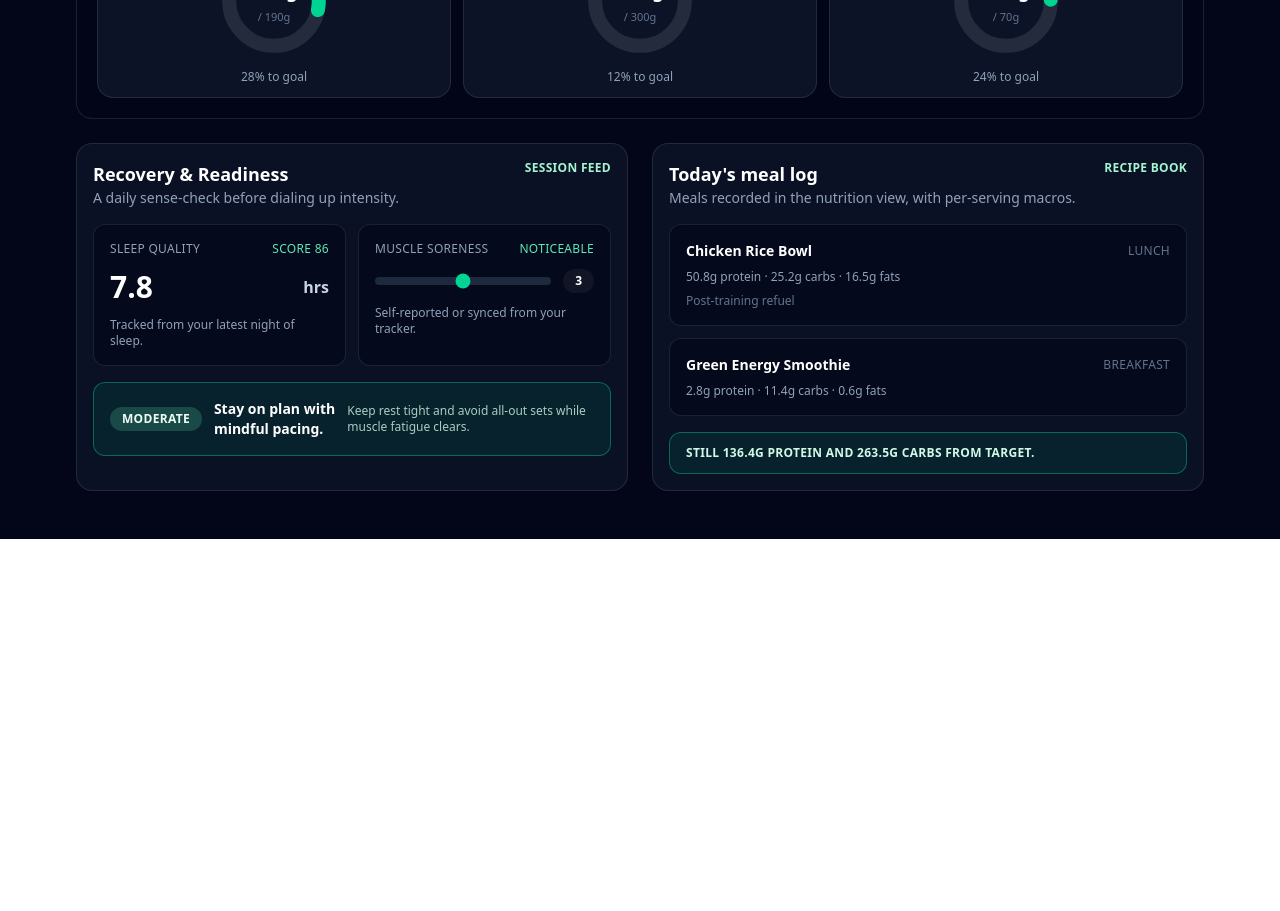
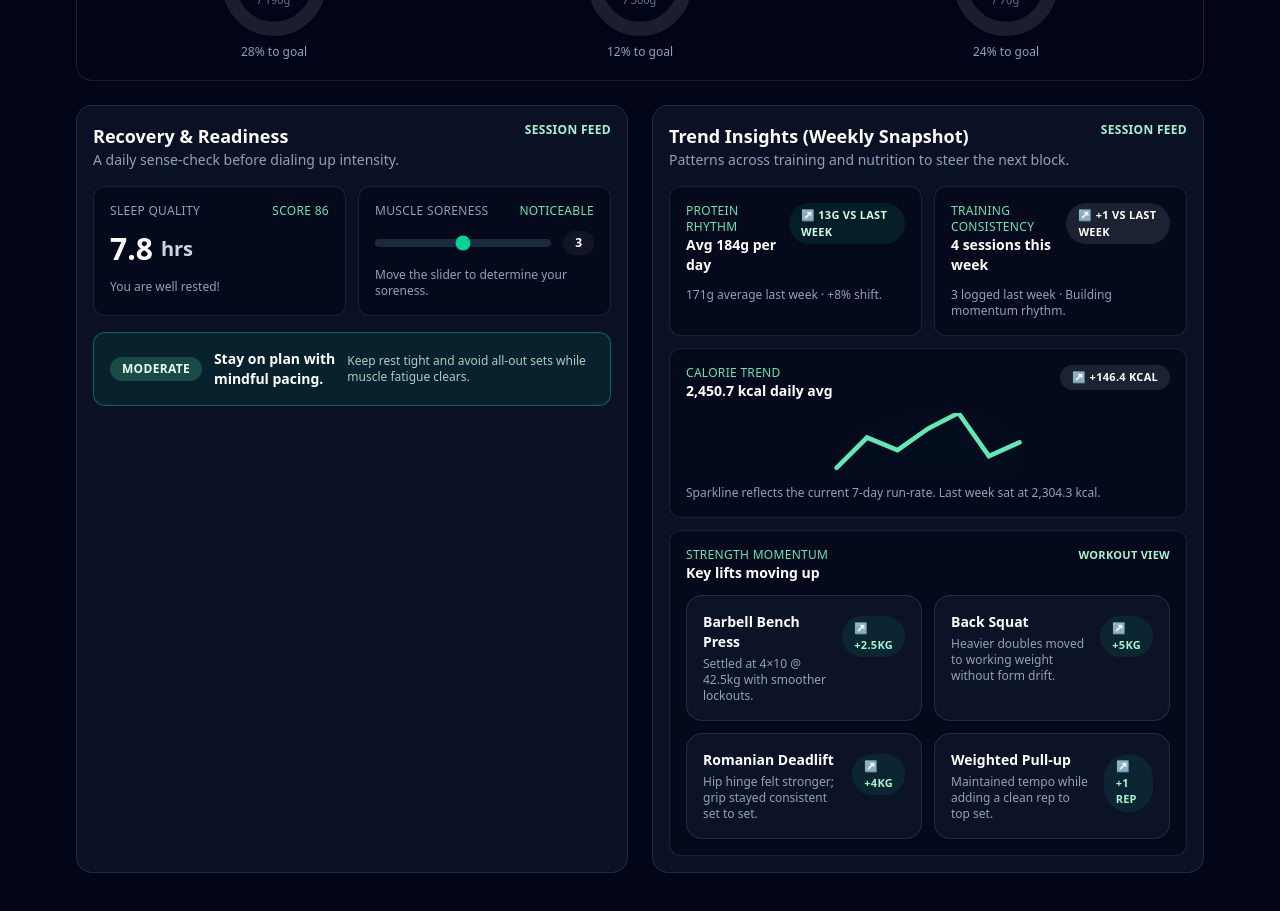
Before and after one commit to triek/privion, a Vue app: page / in a window 1280 px wide. Shown: the part 1120-2031 px from the top of the page. Before the commit the page ends 1659 px from the top, so only its background shows below. Built offline with nearby package versions, Linux system fonts and the light colour scheme.

Commit message:
replaced redundant meal log with trend insights

```diff
--- a/src/views/HomeView.vue
+++ b/src/views/HomeView.vue
@@ -103,11 +103,11 @@
             Meal log
           </RouterLink>
         </div>
-        <div class="mt-4 grid gap-3 sm:grid-cols-3">
+        <div class="mt-2 grid gap-3 grid-cols-3">
           <div
             v-for="macro in macroCards"
             :key="macro.label"
-            class="flex flex-col items-center gap-3 rounded-2xl border border-white/10 bg-slate-900/80 p-3 text-center text-sm text-slate-300"
+            class="flex flex-col items-center gap-1 pt-3 text-center text-sm text-slate-300"
           >
             <p class="text-xs uppercase tracking-wide text-slate-500">{{ macro.label }}</p>
             <div class="relative h-28 w-28">
@@ -158,11 +158,11 @@
               <span>Sleep quality</span>
               <span class="text-emerald-300">Score {{ sleepQuality.score }}</span>
             </div>
-            <div class="flex items-center justify-between text-3xl font-black text-white">
+            <div class="flex items-center text-3xl font-black text-white">
               <span>{{ sleepQuality.hours }}</span>
-              <span class="text-base font-semibold text-slate-300">hrs</span>
+              <span class="text-xl font-semibold text-slate-300 mx-2">hrs</span>
             </div>
-            <p class="text-xs text-slate-400">Tracked from your latest night of sleep.</p>
+            <p class="text-xs text-slate-400">You are well rested!</p>
           </div>
 
           <div class="tile-surface space-y-3 p-4">
@@ -185,7 +185,7 @@
                 muscleSoreness
               }}</span>
             </div>
-            <p class="text-xs text-slate-400">Self-reported or synced from your tracker.</p>
+            <p class="text-xs text-slate-400">Move the slider to determine your soreness.</p>
           </div>
         </div>
 
@@ -207,43 +207,126 @@
       <article class="space-y-4 rounded-2xl border border-white/10 bg-slate-900/70 p-4">
         <div class="flex items-start justify-between gap-3">
           <div>
-            <h2 class="text-lg font-semibold text-white">Today&apos;s meal log</h2>
+            <h2 class="text-lg font-semibold text-white">Trend Insights (Weekly Snapshot)</h2>
             <p class="text-sm text-slate-400">
-              Meals recorded in the nutrition view, with per-serving macros.
+              Patterns across training and nutrition to steer the next block.
             </p>
           </div>
           <RouterLink
-            to="/recipes"
+            to="/session-history"
             class="text-xs font-semibold uppercase tracking-wide text-emerald-200 transition hover:text-emerald-100"
           >
-            Recipe book
+            Session feed
           </RouterLink>
         </div>
-        <ul class="space-y-3 text-sm text-slate-300">
-          <li v-for="detail in todayMeals" :key="detail.entry.id" class="tile-surface p-4">
-            <div class="flex items-center justify-between gap-2">
-              <p class="font-semibold text-white">
-                {{ detail.recipe?.name ?? 'Unassigned recipe' }}
+
+        <div class="grid gap-3 md:grid-cols-2">
+          <div class="tile-surface space-y-3 p-4">
+            <div class="flex items-start justify-between gap-3">
+              <div>
+                <p class="text-xs uppercase tracking-wide text-emerald-300">Protein rhythm</p>
+                <h3 class="text-sm font-semibold text-white">
+                  Avg {{ proteinTrend.thisWeek }}g per day
+                </h3>
+              </div>
+              <span
+                class="inline-flex items-center gap-1 rounded-full bg-emerald-400/10 px-3 py-1 text-[11px] font-semibold uppercase tracking-wide text-emerald-100"
+              >
+                {{ proteinTrend.direction === 'up' ? '↗' : '↘' }}
+                {{ formatNumber(Math.abs(proteinTrend.delta)) }}g vs last week
+              </span>
+            </div>
+            <p class="text-xs text-slate-400">
+              {{ proteinTrend.lastWeek }}g average last week · {{ proteinTrend.percentLabel }}% shift.
+            </p>
+          </div>
+
+          <div class="tile-surface space-y-3 p-4">
+            <div class="flex items-start justify-between gap-3">
+              <div>
+                <p class="text-xs uppercase tracking-wide text-emerald-300">Training consistency</p>
+                <h3 class="text-sm font-semibold text-white">
+                  {{ trainingTrend.thisWeek }} sessions this week
+                </h3>
+              </div>
+              <span
+                class="inline-flex items-center gap-1 rounded-full bg-white/10 px-3 py-1 text-[11px] font-semibold uppercase tracking-wide text-white"
+              >
+                {{ trainingTrend.icon }}
+                {{ trainingTrend.deltaLabel }}
+              </span>
+            </div>
+            <p class="text-xs text-slate-400">
+              {{ trainingTrend.lastWeek }} logged last week · {{ trainingTrend.signal }} rhythm.
+            </p>
+          </div>
+
+          <div class="tile-surface space-y-3 p-4 md:col-span-2">
+            <div class="flex items-start justify-between gap-3">
+              <div>
+                <p class="text-xs uppercase tracking-wide text-emerald-300">Calorie trend</p>
+                <h3 class="text-sm font-semibold text-white">
+                  {{ formatNumber(calorieSparkline.averageThisWeek) }} kcal daily avg
+                </h3>
+              </div>
+              <span
+                class="inline-flex items-center gap-1 rounded-full bg-white/10 px-3 py-1 text-[11px] font-semibold uppercase tracking-wide text-white"
+                :class="calorieSparkline.direction === 'up' ? 'text-emerald-200' : 'text-amber-200'"
+              >
+                {{ calorieSparkline.direction === 'up' ? '↗' : '↘' }}
+                {{ calorieSparkline.deltaLabel }}
+              </span>
+            </div>
+            <div class="space-y-2">
+              <svg viewBox="0 0 120 42" class="h-16 w-full text-emerald-300" role="img" aria-label="Weekly calorie sparkline">
+                <polyline
+                  fill="none"
+                  stroke="currentColor"
+                  stroke-width="3"
+                  stroke-linecap="round"
+                  :points="calorieSparkline.points"
+                  class="drop-shadow-[0_8px_20px_rgba(16,185,129,0.35)]"
+                />
+              </svg>
+              <p class="text-xs text-slate-400">
+                {{ calorieSparkline.label }} Last week sat at {{ formatNumber(calorieSparkline.averageLastWeek) }} kcal.
               </p>
-              <span class="text-xs uppercase tracking-wide text-slate-500">{{
-                detail.entry.mealType
-              }}</span>
             </div>
-            <p class="mt-2 text-xs text-slate-400">
-              {{ formatNumber(detail.totals?.protein ?? 0) }}g protein ·
-              {{ formatNumber(detail.totals?.carbs ?? 0) }}g carbs ·
-              {{ formatNumber(detail.totals?.fat ?? 0) }}g fats
-            </p>
-            <p v-if="detail.entry.notes" class="mt-2 text-xs text-slate-500">
-              {{ detail.entry.notes }}
-            </p>
-          </li>
-        </ul>
+          </div>
 
-        <div
-          class="rounded-xl border border-emerald-400/40 bg-emerald-500/10 px-4 py-3 text-xs font-semibold uppercase tracking-wide text-emerald-100"
-        >
-          {{ macroProgressMessage }}
+          <div class="tile-surface space-y-3 p-4 md:col-span-2">
+            <div class="flex items-start justify-between gap-3">
+              <div>
+                <p class="text-xs uppercase tracking-wide text-emerald-300">Strength momentum</p>
+                <h3 class="text-sm font-semibold text-white">Key lifts moving up</h3>
+              </div>
+              <RouterLink
+                to="/workout"
+                class="text-[11px] font-semibold uppercase tracking-wide text-emerald-200 transition hover:text-emerald-100"
+              >
+                Workout view
+              </RouterLink>
+            </div>
+            <div class="grid gap-3 sm:grid-cols-2">
+              <div
+                v-for="lift in strengthTrends"
+                :key="lift.lift"
+                class="flex items-start justify-between gap-3 rounded-2xl border border-white/10 bg-slate-900/80 p-4"
+              >
+                <div class="space-y-1">
+                  <p class="text-sm font-semibold text-white">{{ lift.lift }}</p>
+                  <p class="text-xs text-slate-400">{{ lift.detail }}</p>
+                </div>
+                <span
+                  class="mt-1 inline-flex items-center gap-1 rounded-full px-3 py-1 text-[11px] font-semibold uppercase tracking-wide"
+                  :class="lift.direction === 'up' ? 'bg-emerald-400/10 text-emerald-200' : 'bg-amber-400/10 text-amber-200'"
+                >
+                  {{ lift.direction === 'up' ? '↗' : '↘' }}
+                  {{ lift.delta }}
+                </span>
+              </div>
+            </div>
+          </div>
         </div>
       </article>
     </section>
@@ -364,15 +447,6 @@ const mealStat = computed(() => ({
   context: 'Using the updated meal log',
 }))
 
-const todayMeals = computed(() => mealLogDetails.value.slice(0, 3))
-
-const macroProgressMessage = computed(() => {
-  if (!dailyTotals.value.protein) return 'Log a meal to see your protein and carb run-rate.'
-  const proteinGap = Math.max(macroTargets.protein - dailyTotals.value.protein, 0)
-  const carbsGap = Math.max(macroTargets.carbs - dailyTotals.value.carbs, 0)
-  return `Still ${formatNumber(proteinGap)}g protein and ${formatNumber(carbsGap)}g carbs from target.`
-})
-
 const proteinTargetMessage = computed(() => {
   const protein = dailyTotals.value.protein
   if (!protein) return 'Start the log with a protein-heavy meal.'
@@ -417,4 +491,99 @@ const readinessRecommendation = computed(() => {
     detail: 'Swap to technique work, mobility, and easy cardio until soreness drops.',
   }
 })
+
+const average = (values: number[]) => (values.length ? values.reduce((sum, value) => sum + value, 0) / values.length : 0)
+
+const proteinTrend = computed(() => {
+  const thisWeek = 184
+  const lastWeek = 171
+  const delta = thisWeek - lastWeek
+  const percentChangeRaw = lastWeek ? Math.round((delta / lastWeek) * 100) : 0
+
+  return {
+    thisWeek,
+    lastWeek,
+    delta,
+    direction: delta >= 0 ? 'up' : 'down',
+    percentLabel: `${percentChangeRaw >= 0 ? '+' : '−'}${Math.abs(percentChangeRaw)}`,
+  }
+})
+
+const trainingTrend = computed(() => {
+  const thisWeek = 4
+  const lastWeek = 3
+  const delta = thisWeek - lastWeek
+
+  return {
+    thisWeek,
+    lastWeek,
+    delta,
+    deltaLabel: `${delta >= 0 ? '+' : '−'}${Math.abs(delta)} vs last week`,
+    icon: delta >= 0 ? '↗' : '↘',
+    signal: delta >= 0 ? 'Building momentum' : 'Rebuild consistency',
+  }
+})
+
+const calorieTrend = {
+  thisWeek: [2320, 2475, 2410, 2520, 2600, 2380, 2450],
+  lastWeek: [2210, 2300, 2285, 2350, 2400, 2260, 2325],
+}
+
+const calorieSparkline = computed(() => {
+  const values = calorieTrend.thisWeek
+  const max = Math.max(...values)
+  const min = Math.min(...values)
+  const height = 36
+  const width = 120
+  const range = max - min || 1
+  const step = values.length > 1 ? width / (values.length - 1) : width
+  const points = values
+    .map((value, index) => {
+      const normalized = (value - min) / range
+      const y = height - normalized * height
+      const x = index * step
+      return `${x.toFixed(1)},${y.toFixed(1)}`
+    })
+    .join(' ')
+
+  const averageThisWeek = average(values)
+  const averageLastWeek = average(calorieTrend.lastWeek)
+  const delta = averageThisWeek - averageLastWeek
+
+  return {
+    points,
+    averageThisWeek,
+    averageLastWeek,
+    direction: delta >= 0 ? 'up' : 'down',
+    deltaLabel: `${delta >= 0 ? '+' : '−'}${formatNumber(Math.abs(delta))} kcal`,
+    label: 'Sparkline reflects the current 7-day run-rate.',
+  }
+})
+
+const strengthTrends = [
+  {
+    lift: 'Barbell Bench Press',
+    delta: '+2.5kg',
+    detail: 'Settled at 4×10 @ 42.5kg with smoother lockouts.',
+    direction: 'up' as const,
+  },
+  {
+    lift: 'Back Squat',
+    delta: '+5kg',
+    detail: 'Heavier doubles moved to working weight without form drift.',
+    direction: 'up' as const,
+  },
+  {
+    lift: 'Romanian Deadlift',
+    delta: '+4kg',
+    detail: 'Hip hinge felt stronger; grip stayed consistent set to set.',
+    direction: 'up' as const,
+  },
+  {
+    lift: 'Weighted Pull-up',
+    delta: '+1 rep',
+    detail: 'Maintained tempo while adding a clean rep to top set.',
+    direction: 'up' as const,
+  },
+]
 </script>
```
